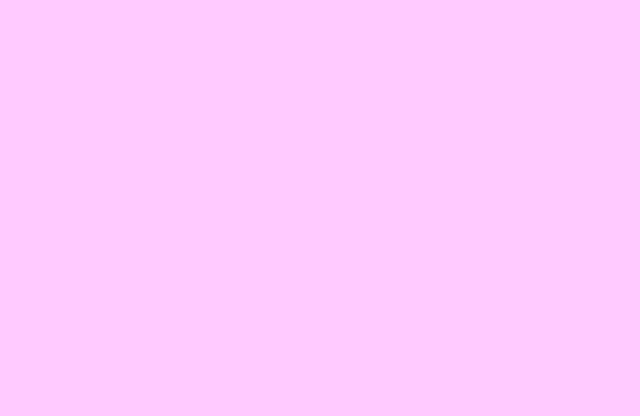
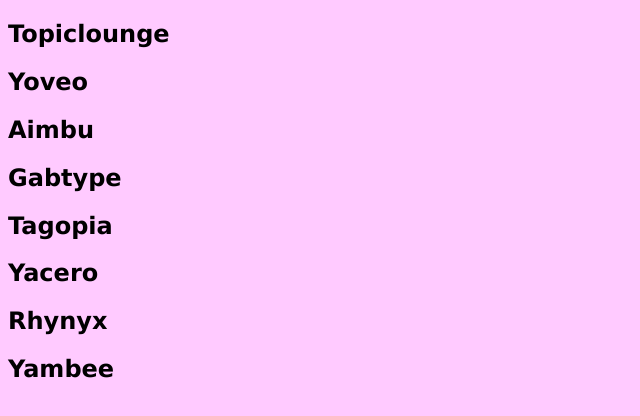
Before and after one commit to Stanislav453/Accordion, a React (Create React App) app: page / in a window 1280 px wide. Shown: the top 416 px of the page, without its empty margins (0-640 px from the left). Built offline with nearby package versions, Linux system fonts and the light colour scheme.

Commit message:
Opravil som si chybu a prepísal meno componentu na <MyAcordion />

```diff
--- a/src/App.js
+++ b/src/App.js
@@ -1,11 +1,12 @@
 import React from 'react';
 import './App.scss';
+import MyAccordion from './Component/MyAccordion';
 import data from './data';
 
 function App() {
   return (
     <main >
-
+      <MyAccordion data={data} />
     </main>
   );
 }
--- /dev/null
+++ b/src/Component/MyAccordion.js
@@ -0,0 +1,26 @@
+import React, { useState } from "react";
+import "./MyAccordion.scss";
+
+const MyAccordion = ({ data }) => {
+
+    return (
+        <section className="accordion-container">
+        {
+            data.map( (item, index) => {
+                const { title, desct } = item;
+                return (
+                        <article className="article-container">
+                            <header>
+                                <h2>{title}</h2>
+                            </header>
+                        </article>
+                        )
+                    }
+                )
+            }
+    </section>
+
+    )
+}
+
+export default MyAccordion;
```
Also changed, not shown: src/Component/accordion.js (deleted, +0 -8 lines), src/Component/MyAccordion.scss (renamed from src/Component/accordion.scss).
